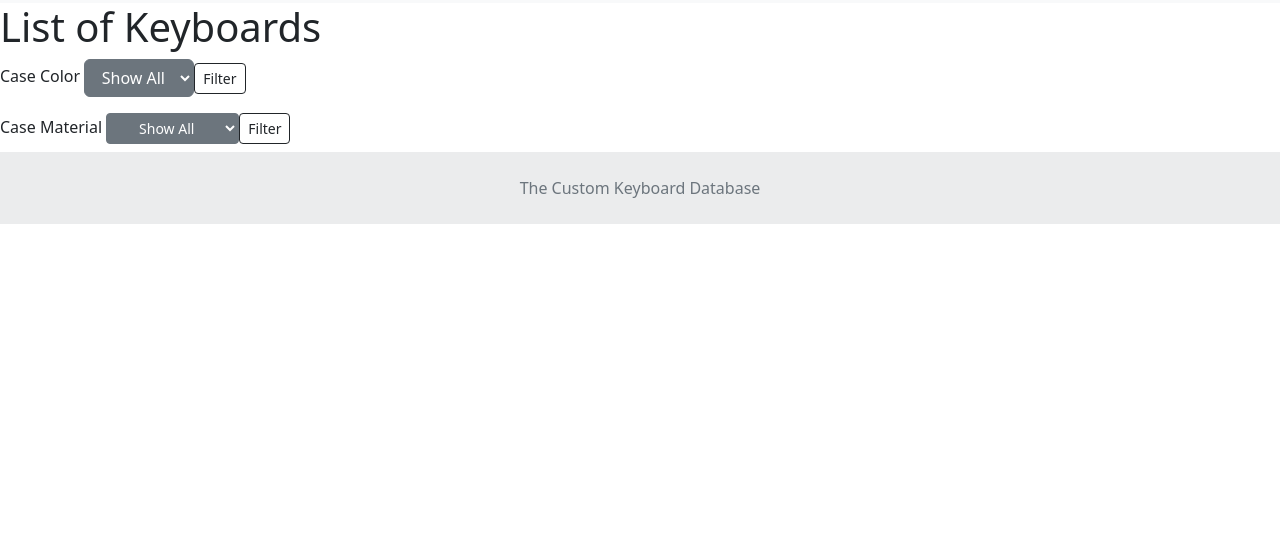
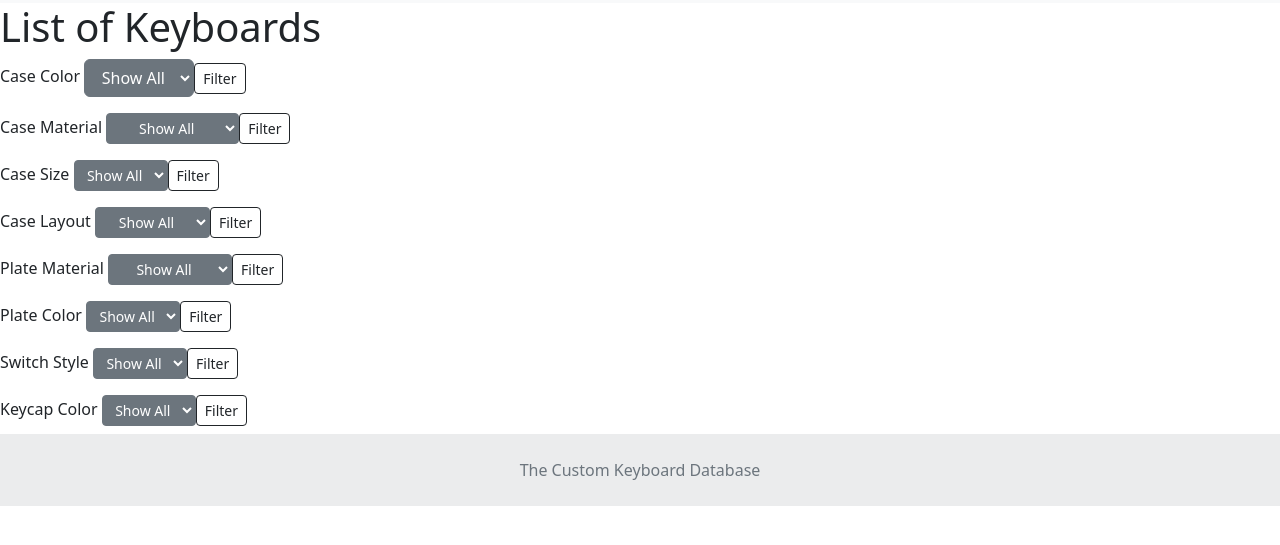
Before and after one commit to Isyates/keyboarddatabase, a Django app: template main_app/templates/keyboards/index.html in a window 1280 px wide. Shown: the part 85-630 px from the top of the page. Run offline with Django 4.2, Linux system fonts and the light colour scheme; the template is opened without the code that fills it, so the values that code supplies are empty; some libraries are stand-ins or nearby versions.

Commit message:
adds remaining filters for index page

```diff
--- a/main_app/templates/keyboards/detail.html
+++ b/main_app/templates/keyboards/detail.html
@@ -13,6 +13,7 @@
     <ul>
         <li>Case Color: {{keyboard.get_Case_Color_display}}</li>
         <li>Case Material: {{keyboard.get_Case_Material_display}}</li>
+        <li>Plate Color: {{keyboard.get_Plate_Color_display}}</li>
         <li>Created by: {{keyboard.user}}</li>
         {% if user == keyboard.user %}
         <a href="{% url 'keyboards_delete' keyboard.id %}">Delete</a>
--- a/main_app/templates/keyboards/index.html
+++ b/main_app/templates/keyboards/index.html
@@ -5,6 +5,8 @@
 {% load static %}
 <link rel="stylesheet" href="{% static 'css/bootstrap.css' %}">
 <h1> List of Keyboards</h1>
+
+<!-- form filter for Case Color -->
 <form action="{% url 'keyboards_index' %}" method="get">
     <label for="featured">Case Color</label>
     <select class = 'btn btn-secondary dropdown-toggle'name="Case_Color">
@@ -12,10 +14,16 @@
         <option value="BLA" />Black</option>
         <option value="RED" />Red</option>
         <option value="WHI" />White</option>
+        <option value="BLU" />Blue</option>
+        <option value="GRN" />Green</option>
+        <option value="YLW" />Yellow</option>
+        <option value="PRP" />Purple</option>
+        <option value="ORG" />Orange</option>
 
     <input type="submit" class="btn btn-outline-dark btn-sm" name="Case_Color_Filtered" value="Filter" />
 </form>
 
+<!-- form filter for Case Material -->
 <form action="{% url 'keyboards_index' %}" method="get">
     <label for="featured">Case Material</label>
     <select class = 'btn btn-secondary  btn-sm dropdown-toggle'name="Case_Material">
@@ -23,9 +31,108 @@
         <option value="PLA" />Plastic</option>
         <option value="POLY" />Polycarbonate</option>
         <option value="ALU" />Aluminum</option>
+        <option value="ACR" />Acrylic</option>
+        <option value="WOOD" />Wood</option>
 
     <input type="submit" class="btn btn-outline-dark btn-sm" name="Case_Material_Filtered" value="Filter" />
 </form>
+
+<!-- form filter for Case Size -->
+<form action="{% url 'keyboards_index' %}" method="get">
+    <label for="featured">Case Size</label>
+    <select class = 'btn btn-secondary  btn-sm dropdown-toggle'name="Case_Size">
+        <option value="" />Show All</option>
+        <option value="100" />Full Size</option>
+        <option value="80" />TKL</option>
+        <option value="75" />75%</option>
+        <option value="65" />65%</option>
+        <option value="60" />60%</option>
+        <option value="40" />40%</option>
+
+    <input type="submit" class="btn btn-outline-dark btn-sm" name="Case_Size_Filtered" value="Filter" />
+</form>
+
+<!-- form filter for Case Layout -->
+<form action="{% url 'keyboards_index' %}" method="get">
+    <label for="featured">Case Layout</label>
+    <select class = 'btn btn-secondary  btn-sm dropdown-toggle'name="Case_Layout">
+        <option value="" />Show All</option>
+        <option value="ANSI" />ANSI</option>
+        <option value="ISO" />Isometric</option>
+        <option value="ORTHO" />Ortholinear</option>
+
+    <input type="submit" class="btn btn-outline-dark btn-sm" name="Case_Layout_Filtered" value="Filter" />
+</form>
+
+
+<!-- form filter for Plate Material -->
+<form action="{% url 'keyboards_index' %}" method="get">
+    <label for="featured">Plate Material</label>
+    <select class = 'btn btn-secondary  btn-sm dropdown-toggle'name="Plate_Material">
+        <option value="" />Show All</option>
+        <option value="ALU" />Aluminum</option>
+        <option value="BRS" />Brass</option>
+        <option value="STL" />Steel</option>
+        <option value="CBF" />Carbon Fiber</option>
+
+
+    <input type="submit" class="btn btn-outline-dark btn-sm" name="Plate_Material_Filtered" value="Filter" />
+</form>
+
+<!-- form filter for Plate Color -->
+<form action="{% url 'keyboards_index' %}" method="get">
+    <label for="featured">Plate Color</label>
+    <select class = 'btn btn-secondary  btn-sm dropdown-toggle'name="Plate_Color">
+        <option value="" />Show All</option>
+        <option value="BLA" />Black</option>
+        <option value="RED" />Red</option>
+        <option value="WHI" />White</option>
+        <option value="BLU" />Blue</option>
+        <option value="GRN" />Green</option>
+        <option value="YLW" />Yellow</option>
+        <option value="PRP" />Purple</option>
+        <option value="ORG" />Orange</option>
+
+
+    <input type="submit" class="btn btn-outline-dark btn-sm" name="Plate_Color_Filtered" value="Filter" />
+</form>
+
+
+<!-- form filter for switches -->
+<form action="{% url 'keyboards_index' %}" method="get">
+    <label for="featured">Switch Style</label>
+    <select class = 'btn btn-secondary  btn-sm dropdown-toggle'name="Switch_Style">
+        <option value="" />Show All</option>
+        <option value="CLI" />Clicky</option>
+        <option value="SIL" />Silent</option>
+        <option value="LIN" />Linear</option>
+        <option value="TAC" />Tactile</option>
+        <option value="OPT" />Optical</option>
+
+    <input type="submit" class="btn btn-outline-dark btn-sm" name="Switch_Style_Filtered" value="Filter" />
+</form>
+
+<form action="{% url 'keyboards_index' %}" method="get">
+    <label for="featured">Keycap Color</label>
+    <select class = 'btn btn-secondary  btn-sm dropdown-toggle'name="Keycap_Color">
+        <option value="" />Show All</option>
+        <option value="BLA" />Black</option>
+        <option value="RED" />Red</option>
+        <option value="WHI" />White</option>
+        <option value="BLU" />Blue</option>
+        <option value="GRN" />Green</option>
+        <option value="YLW" />Yellow</option>
+        <option value="PRP" />Purple</option>
+        <option value="ORG" />Orange</option>
+    <input type="submit" class="btn btn-outline-dark btn-sm" name="Keycap_Color_Filtered" value="Filter" />
+</form>
+
+
+
+
+
+
+
 <div class="row row-cols-6 row-cols-md-0 g-2">
 {% for keyboard in keyboards %}
 
```
Also changed, not shown: main_app/models.py (+12 -4 lines), main_app/views.py (+50 -1 lines), main_app/migrations/0007_alter_keyboard_case_color_and_more.py (added).
